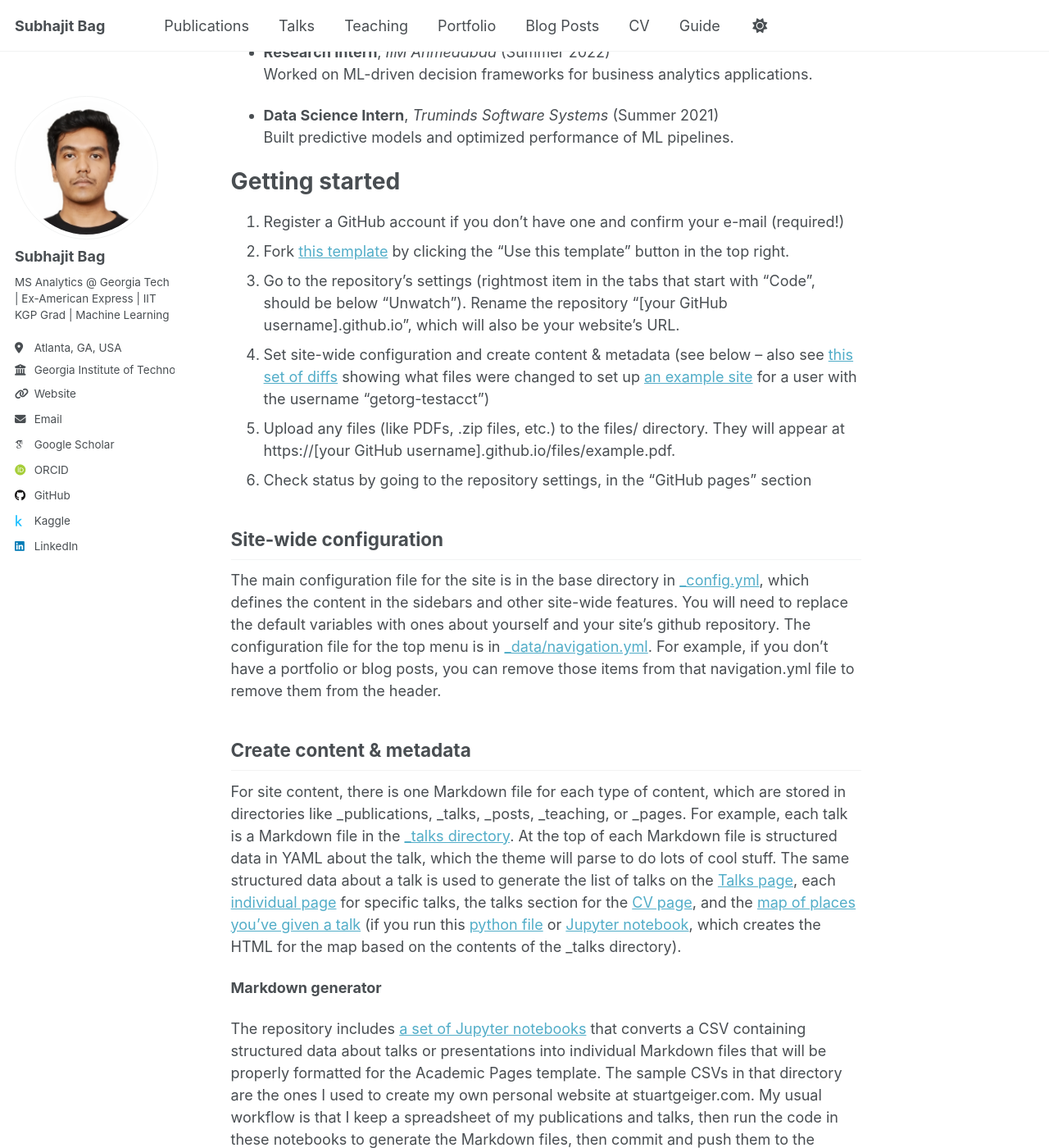
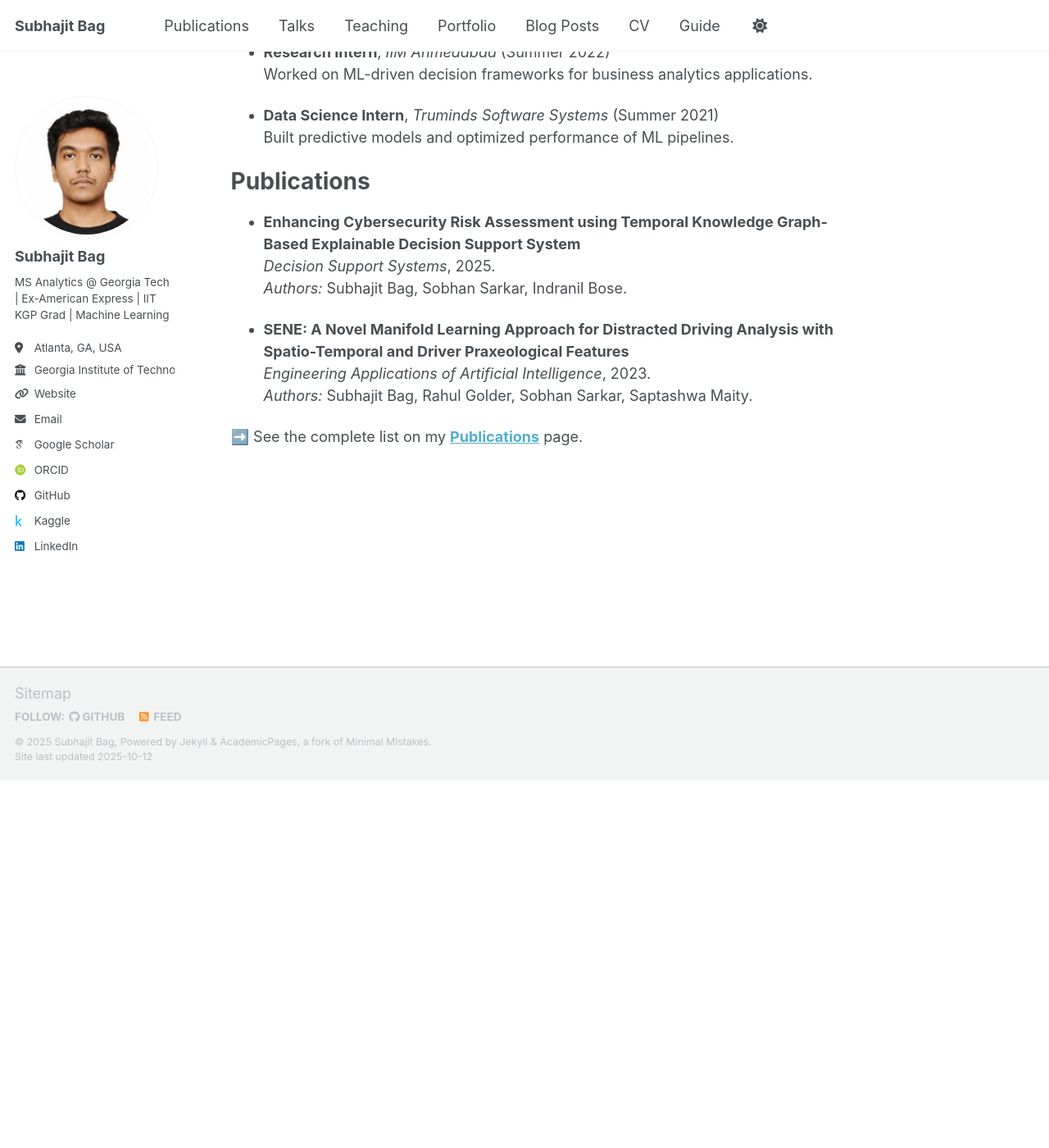
Before and after one commit to shuvo-iitkgp/shuvo-iitkgp.github.io, a Jekyll site: the page built from _pages/about.md, in a window 1280 px wide and 1400 px high, scrolled down 826 px. Shown: the whole window at 82% size. Built offline with Jekyll 4.4.1, drawn with Linux system fonts in a browser that asks for light colours; some web fonts are replaced; a script that is not in the unit is left out; after the commit the page ends 1777 px from its top, so only the background shows below that; some of the changed text lies outside the part shown.

Commit message:
Update about.md

```diff
--- a/_pages/about.md
+++ b/_pages/about.md
@@ -40,35 +40,14 @@ Experience
 - **Data Science Intern**, *Truminds Software Systems* (Summer 2021)
   Built predictive models and optimized performance of ML pipelines.
 
-Getting started
-======
-1. Register a GitHub account if you don't have one and confirm your e-mail (required!)
-1. Fork [this template](https://github.com/academicpages/academicpages.github.io) by clicking the "Use this template" button in the top right.
-1. Go to the repository's settings (rightmost item in the tabs that start with "Code", should be below "Unwatch"). Rename the repository "[your GitHub username].github.io", which will also be your website's URL.
-1. Set site-wide configuration and create content & metadata (see below -- also see [this set of diffs](http://archive.is/3TPas) showing what files were changed to set up [an example site](https://getorg-testacct.github.io) for a user with the username "getorg-testacct")
-1. Upload any files (like PDFs, .zip files, etc.) to the files/ directory. They will appear at https://[your GitHub username].github.io/files/example.pdf.
-1. Check status by going to the repository settings, in the "GitHub pages" section
+Publications
+===
+- **Enhancing Cybersecurity Risk Assessment using Temporal Knowledge Graph-Based Explainable Decision Support System**
+  *Decision Support Systems*, 2025.
+  *Authors:* Subhajit Bag, Sobhan Sarkar, Indranil Bose.
 
-Site-wide configuration
-------
-The main configuration file for the site is in the base directory in [_config.yml](https://github.com/academicpages/academicpages.github.io/blob/master/_config.yml), which defines the content in the sidebars and other site-wide features. You will need to replace the default variables with ones about yourself and your site's github repository. The configuration file for the top menu is in [_data/navigation.yml](https://github.com/academicpages/academicpages.github.io/blob/master/_data/navigation.yml). For example, if you don't have a portfolio or blog posts, you can remove those items from that navigation.yml file to remove them from the header.
+- **SENE: A Novel Manifold Learning Approach for Distracted Driving Analysis with Spatio-Temporal and Driver Praxeological Features**
+  *Engineering Applications of Artificial Intelligence*, 2023.
+  *Authors:* Subhajit Bag, Rahul Golder, Sobhan Sarkar, Saptashwa Maity.
 
-Create content & metadata
-------
-For site content, there is one Markdown file for each type of content, which are stored in directories like _publications, _talks, _posts, _teaching, or _pages. For example, each talk is a Markdown file in the [_talks directory](https://github.com/academicpages/academicpages.github.io/tree/master/_talks). At the top of each Markdown file is structured data in YAML about the talk, which the theme will parse to do lots of cool stuff. The same structured data about a talk is used to generate the list of talks on the [Talks page](https://academicpages.github.io/talks), each [individual page](https://academicpages.github.io/talks/2012-03-01-talk-1) for specific talks, the talks section for the [CV page](https://academicpages.github.io/cv), and the [map of places you've given a talk](https://academicpages.github.io/talkmap.html) (if you run this [python file](https://github.com/academicpages/academicpages.github.io/blob/master/talkmap.py) or [Jupyter notebook](https://github.com/academicpages/academicpages.github.io/blob/master/talkmap.ipynb), which creates the HTML for the map based on the contents of the _talks directory).
-
-**Markdown generator**
-
-The repository includes [a set of Jupyter notebooks](https://github.com/academicpages/academicpages.github.io/tree/master/markdown_generator
-) that converts a CSV containing structured data about talks or presentations into individual Markdown files that will be properly formatted for the Academic Pages template. The sample CSVs in that directory are the ones I used to create my own personal website at stuartgeiger.com. My usual workflow is that I keep a spreadsheet of my publications and talks, then run the code in these notebooks to generate the Markdown files, then commit and push them to the GitHub repository.
-
-How to edit your site's GitHub repository
-------
-Many people use a git client to create files on their local computer and then push them to GitHub's servers. If you are not familiar with git, you can directly edit these configuration and Markdown files directly in the github.com interface. Navigate to a file (like [this one](https://github.com/academicpages/academicpages.github.io/blob/master/_talks/2012-03-01-talk-1.md) and click the pencil icon in the top right of the content preview (to the right of the "Raw | Blame | History" buttons). You can delete a file by clicking the trashcan icon to the right of the pencil icon. You can also create new files or upload files by navigating to a directory and clicking the "Create new file" or "Upload files" buttons.
-
-Example: editing a Markdown file for a talk
-![Editing a Markdown file for a talk](/images/editing-talk.png)
-
-For more info
-------
-More info about configuring Academic Pages can be found in [the guide](https://academicpages.github.io/markdown/), the [growing wiki](https://github.com/academicpages/academicpages.github.io/wiki), and you can always [ask a question on GitHub](https://github.com/academicpages/academicpages.github.io/discussions). The [guides for the Minimal Mistakes theme](https://mmistakes.github.io/minimal-mistakes/docs/configuration/) (which this theme was forked from) might also be helpful.
+➡️ See the complete list on my [**Publications**](/publications/) page.
```
